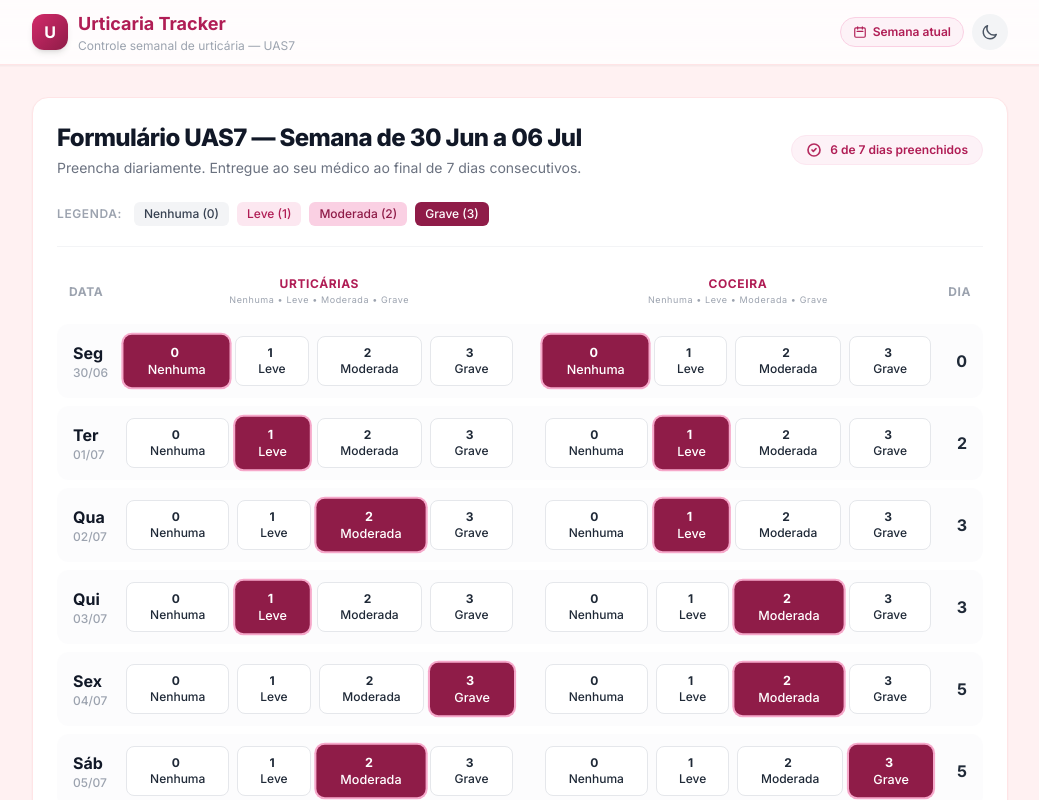
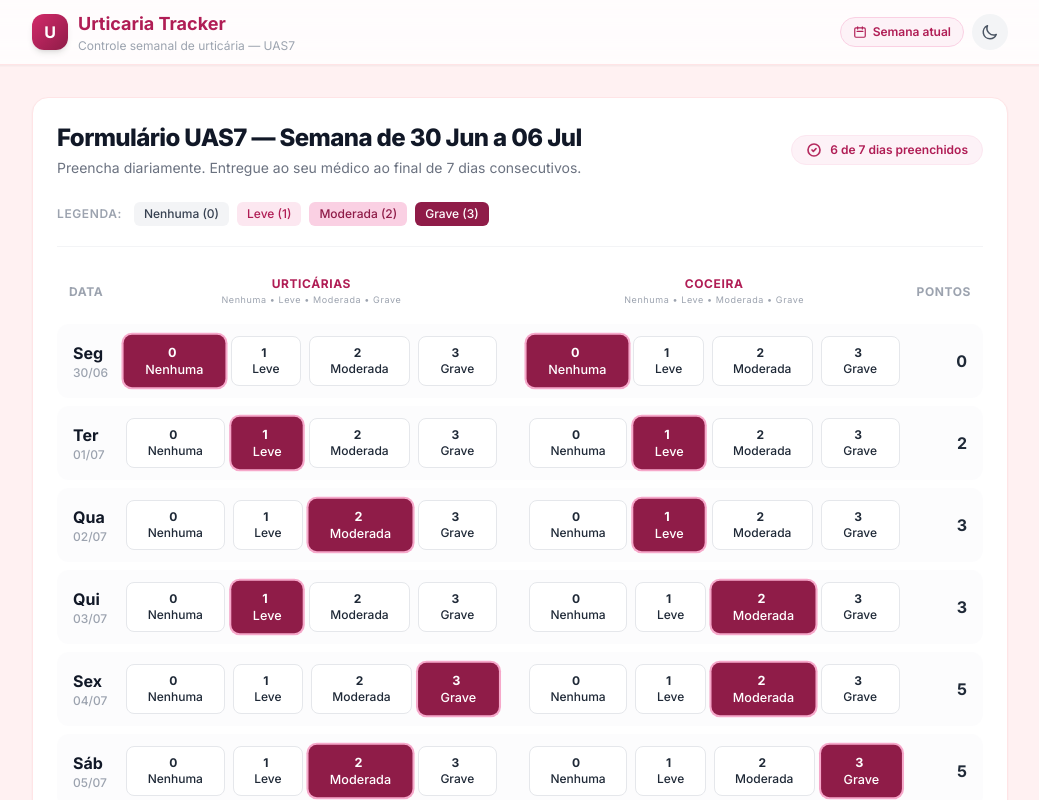
Before and after one commit to Victor-dias96/Urticaria-Tracker, a Next.js app: page / in a window 1280 px wide. Shown: the top 800 px of the page, without its empty margins (120-1159 px from the left). Built offline with nearby package versions, Linux system fonts and the light colour scheme.

Commit message:
fix and style: resolve component imports and render full dashboard layout and update UAS7 table header column label from DIA to Pontos

```diff
--- a/src/components/UAS7Form.tsx
+++ b/src/components/UAS7Form.tsx
@@ -70,7 +70,7 @@ export default function UAS7Form({
                   <span className="text-wine-700 dark:text-wine-400 block sm:inline">COCEIRA</span>
                   <span className="text-[9px] text-gray-400 block font-normal normal-case">Nenhuma • Leve • Moderada • Grave</span>
                 </th>
-                <th scope="col" className="text-right pb-2 pr-3">Dia</th>
+                <th scope="col" className="text-right pb-2 pr-3">PONTOS</th>
               </tr>
             </thead>
 
```
Also changed, not shown: src/components/UAS7App.tsx (+5 -5 lines).
